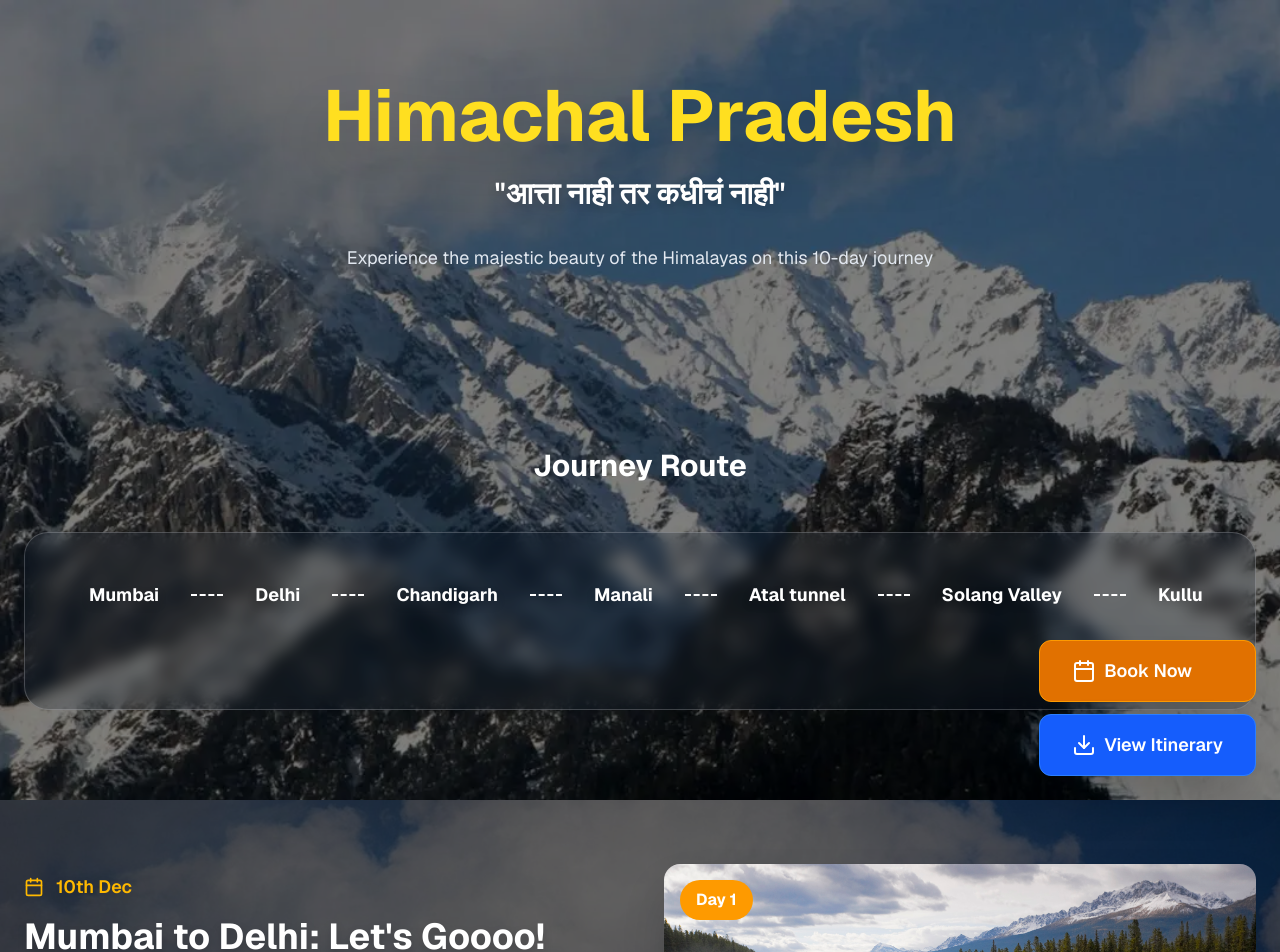
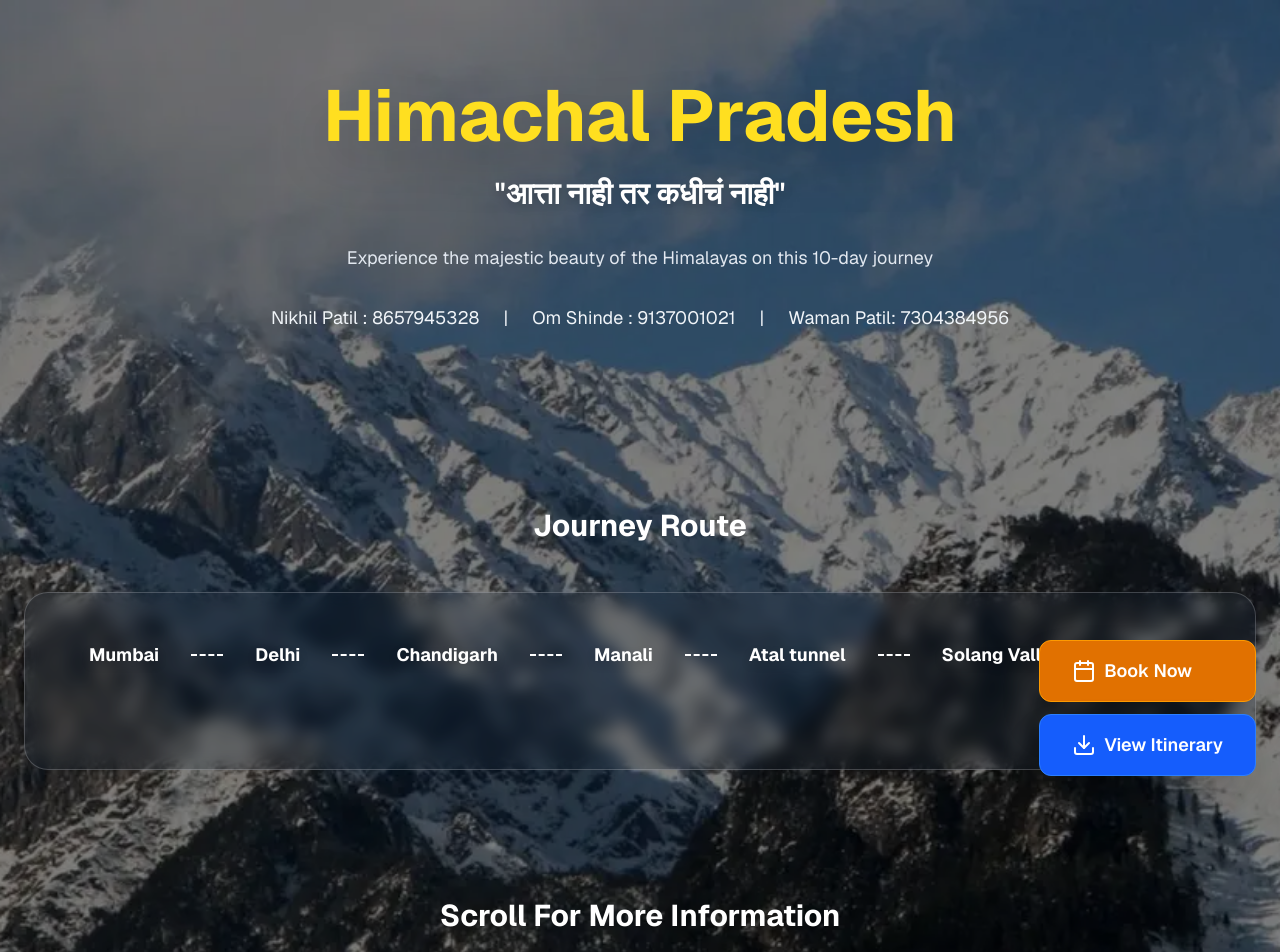
Before and after one commit to Nick012542/Himachaltrip, a Next.js app: page / in a window 1280 px wide. Shown: the top 952 px of the page. Built offline with nearby package versions, Linux system fonts and the light colour scheme.

Commit message:
Updated code

```diff
--- a/app/page.tsx
+++ b/app/page.tsx
@@ -117,7 +117,7 @@ export default function HimachalTour() {
 
         {/* Download Itinerary Button */}
         <a
-          href="/himachal-itinerary_.pdf"
+          href="/himachal-itinerary.pdf"
           target="_blank"
           rel="noopener noreferrer"
           className="flex items-center gap-2 bg-blue-600 hover:bg-blue-700 text-white px-6 py-3 md:px-8 md:py-4 rounded-xl shadow-2xl transition-all duration-300 hover:scale-105 hover:shadow-xl border border-blue-500 text-base md:text-lg backdrop-blur-sm"
@@ -145,6 +145,13 @@ export default function HimachalTour() {
               <div className="text-base md:text-lg text-slate-200 max-w-2xl mx-auto mb-6 md:mb-8 px-4">
                 Experience the majestic beauty of the Himalayas on this 10-day
                 journey
+              </div>
+              <div className="flex items-center justify-center gap-6 text-base md:text-lg text-slate-100 max-w-full mx-auto mb-6 md:mb-8 px-4 whitespace-nowrap">
+                <span>Nikhil Patil : 8657945328</span>
+                <span>|</span>
+                <span>Om Shinde : 9137001021</span>
+                <span>|</span>
+                <span>Waman Patil: 7304384956</span>
               </div>
             </div>
           </div>
@@ -218,6 +225,11 @@ export default function HimachalTour() {
               </div>
             </div>
           </div>
+          <div className="relative max-w-7xl mx-auto px-4 md:px-6 py-8 md:py-16">
+            <h2 className="text-2xl md:text-3xl font-bold text-center text-white mb-8 md:mb-12">
+              Scroll For More Information
+            </h2>
+            </div>
         </div>
       </div>
 
```
Also changed, not shown: 2 other files (tests, documents, lock files or other folders).
